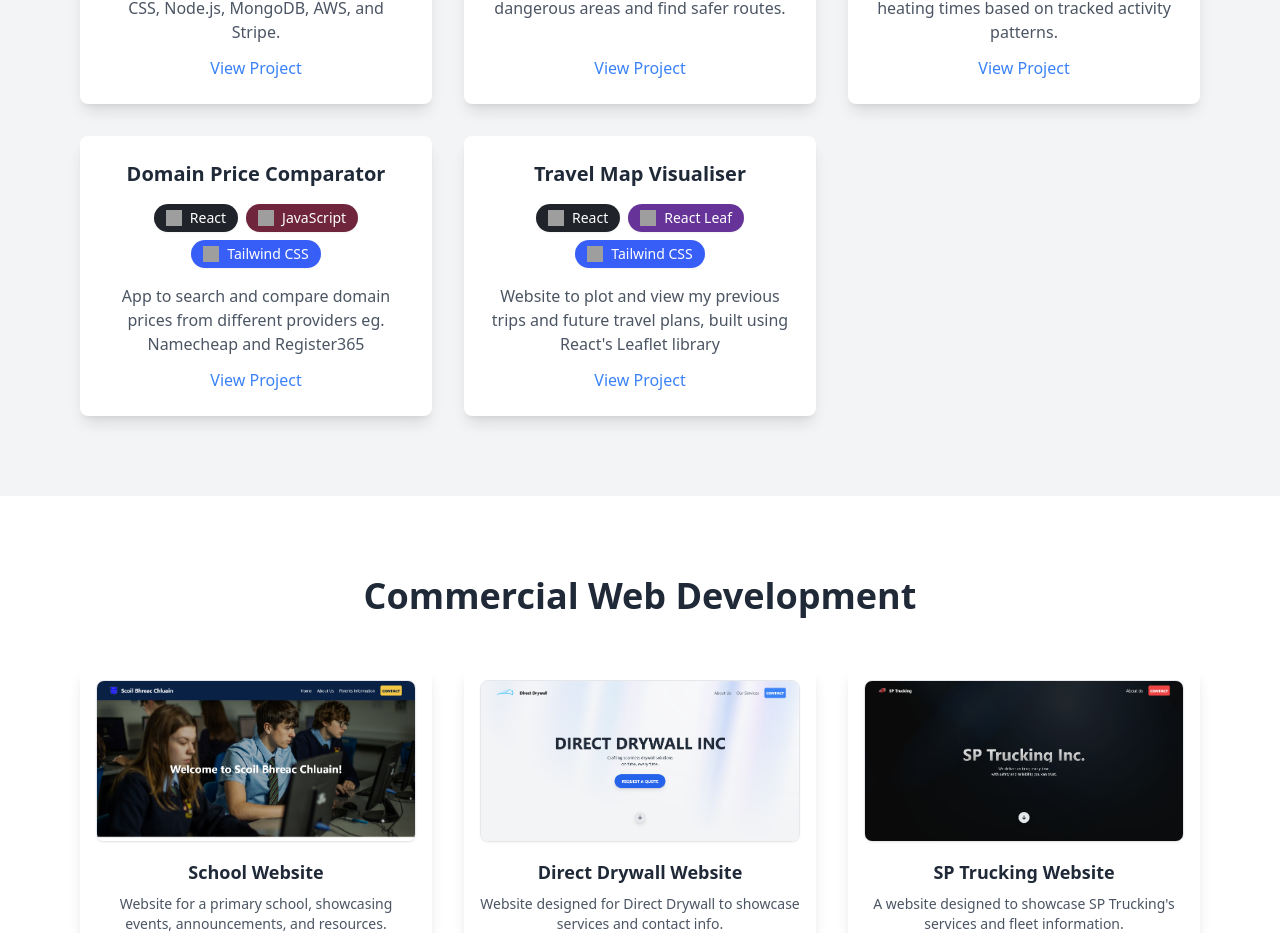
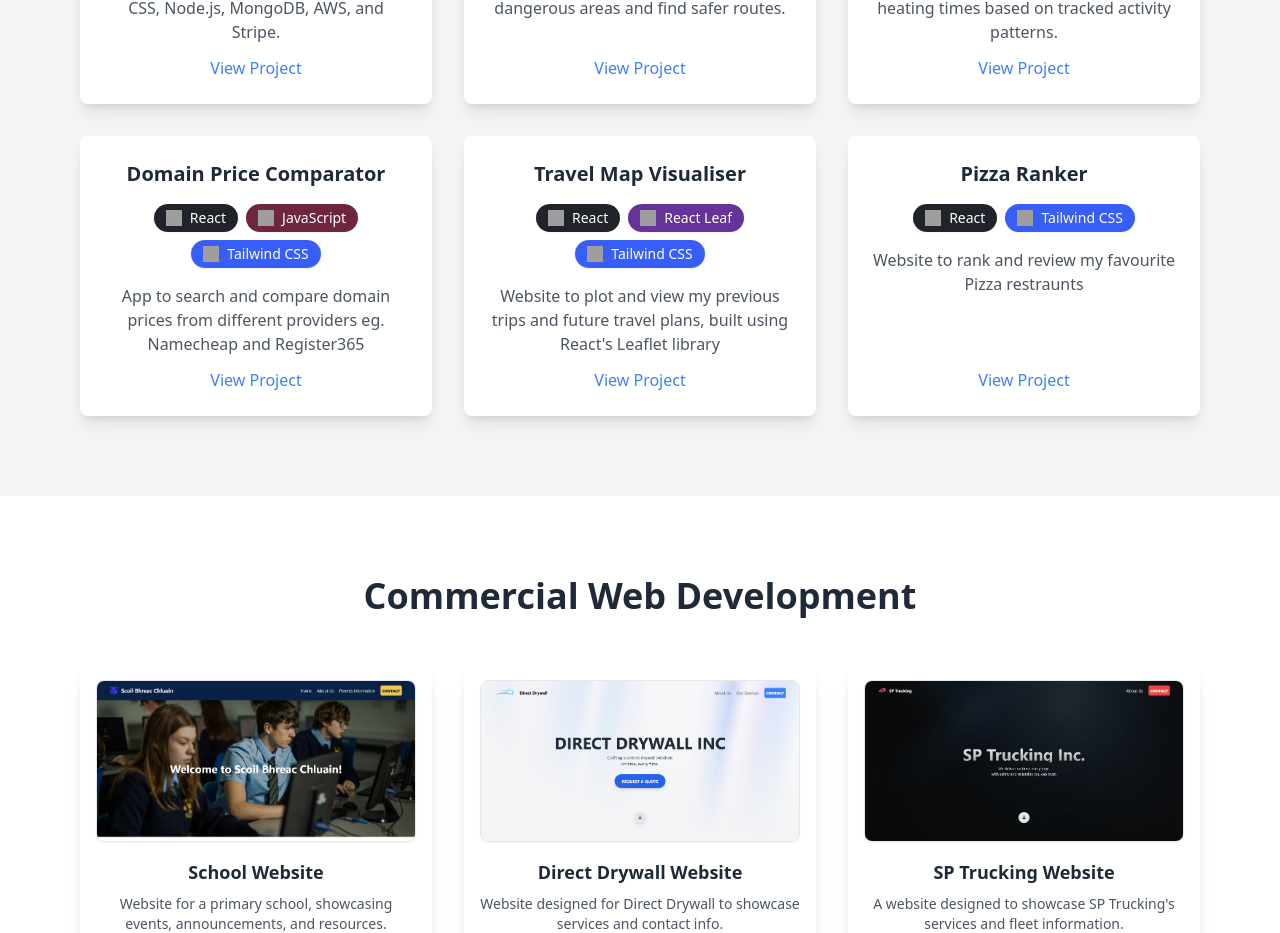
Before and after one commit to newsyd04/DaraNewsome-Portfolio, a React (Create React App) app: page / in a window 1280 px wide. Shown: the part 3860-4793 px from the top of the page. Built offline with nearby package versions, Linux system fonts and the light colour scheme; grey boxes are pictures that could not be loaded.

Commit message:
add Pizza Ranker project

```diff
--- a/src/Components/Projects.js
+++ b/src/Components/Projects.js
@@ -114,6 +114,13 @@ const Projects = () => {
       tech: ["React", "React Leaf", "Tailwind CSS"],
       link: "https://newsyd04.github.io/Travel-Map",
     },
+    {
+      title: "Pizza Ranker",
+      description:
+        "Website to rank and review my favourite Pizza restraunts",
+      tech: ["React", "Tailwind CSS"],
+      link: "https://newsyd04.github.io/pizza-ranker/",
+    },
   ];
 
   return (
```
